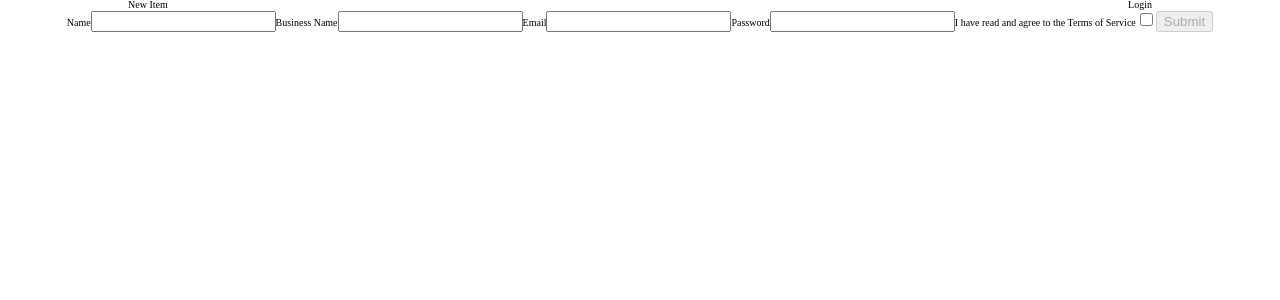
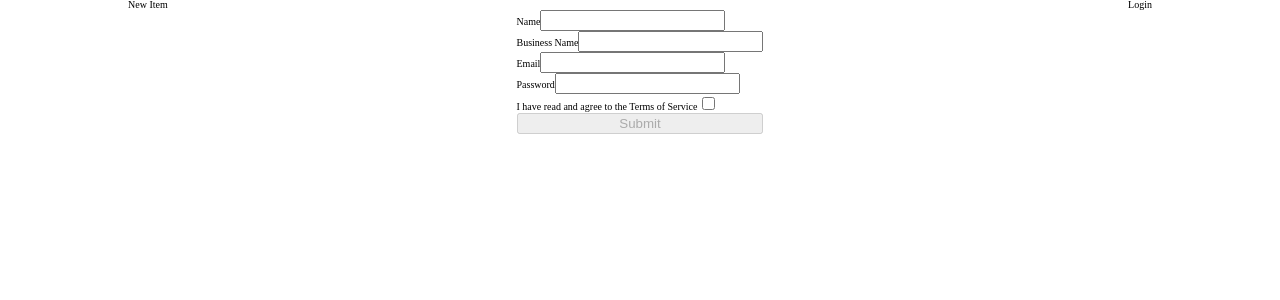
Before and after one commit to ttwebft70-bw-october/front-end, a React (Create React App) app: page /register in a window 1280 px wide. Shown: the top 300 px of the page. Built offline with nearby package versions, Linux system fonts and the light colour scheme.

Commit message:
Basic CSS layout for register form

```diff
--- a/src/components/Register.js
+++ b/src/components/Register.js
@@ -43,6 +43,7 @@ function Register() {
 	};
 
 	return (
+		<div className="register">
 			<form onSubmit={handleSubmit}>
 				<label>
 					Name
@@ -92,6 +93,7 @@ function Register() {
 				</label>
 				<button disabled={!buttonOn}>Submit</button>
 			</form>
+		</div>
 	);
 }
 
--- a/src/style/index.css
+++ b/src/style/index.css
@@ -57,3 +57,14 @@ nav a {
 .login-register a {
 	color: inherit;
 }
+
+/*	Styles for the Register component */
+.register {
+	display: flex;
+	justify-content: center;
+}
+
+.register form {
+	display: flex;
+	flex-direction: column;
+}
```
Lines whose indentation alone changed are shown as unchanged.
